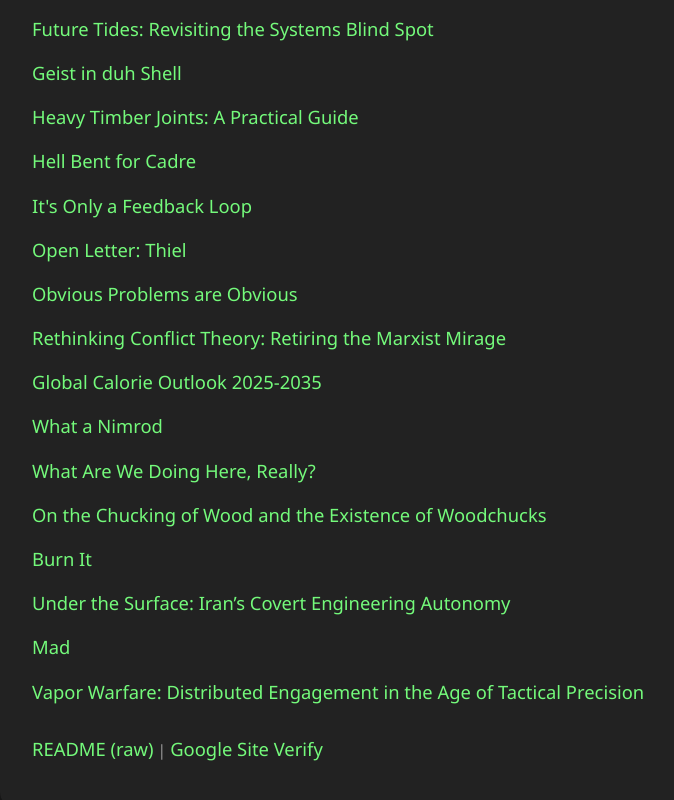
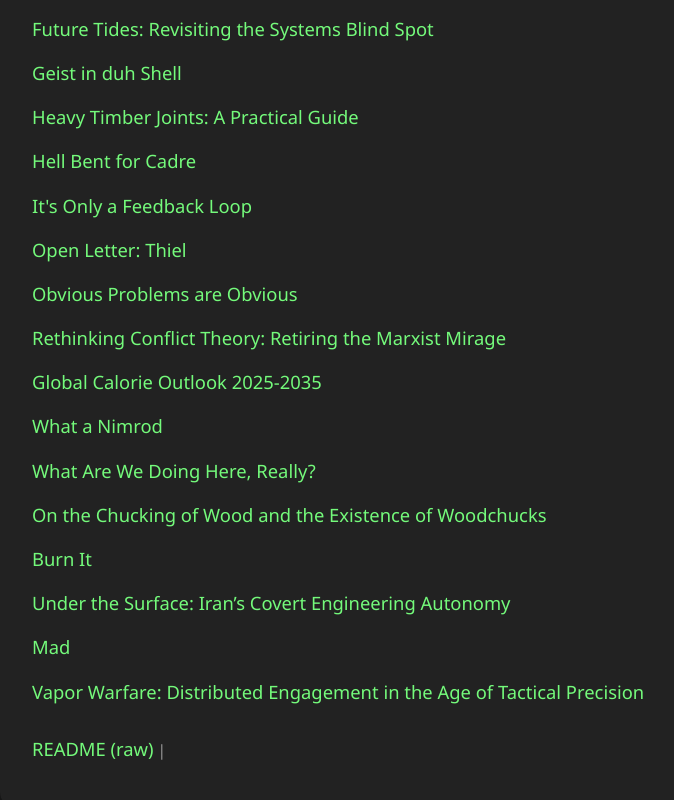
Before and after one commit to MrDahut/Writtings, a plain HTML site: page index.html in a window 1280 px wide. Shown: the part 404-1204 px from the top of the page, without its empty margins (258-932 px from the left). Drawn offline with Linux system fonts and the light colour scheme.

Commit message:
Update index.html

```diff
--- a/index.html
+++ b/index.html
@@ -52,7 +52,7 @@
     </ul>
     <p class="file-note" style="margin-top:2rem;">
       <a href="README.md" target="_blank">README (raw)</a> |
-      <a href="googlee620f43f01956197.html" target="_blank">Google Site Verify</a>
+
     </p>
   </div>
 </body>
```
